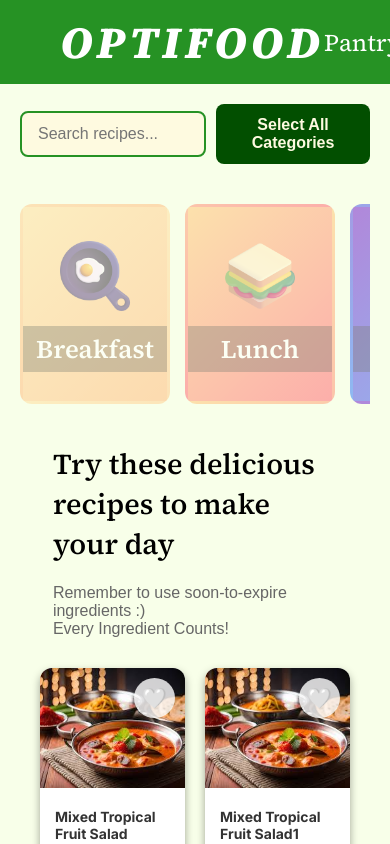
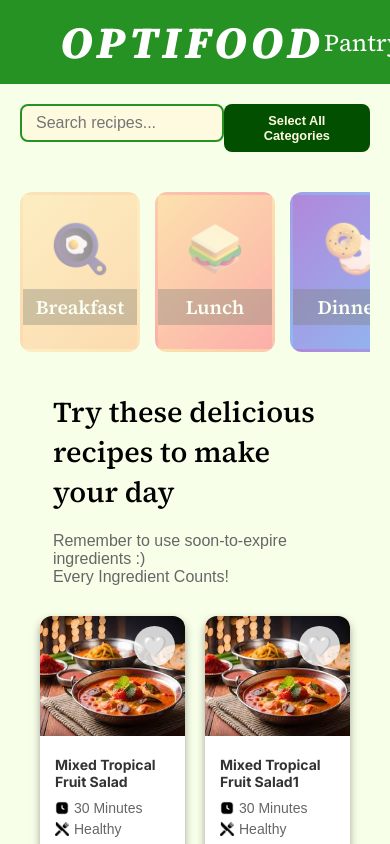
Before and after one commit to IsaacRoSosa/Optifoo, a Next.js app: page /recipes in a window 390 px wide. Built offline with nearby package versions, Linux system fonts and the light colour scheme.

Commit message:
Responsive  Design, Search Bar , Multiple filters

```diff
--- a/src/app/recipes/page.jsx
+++ b/src/app/recipes/page.jsx
@@ -35,7 +35,6 @@ const initialRecipes = [
     ingredients: ['Mango', 'Pineapple', 'Strawberry'],
     instructions: 'Mix all ingredients and serve chilled.',
   },
-  // Otras recetas...
 ];
 
 export default function MainPage() {
--- a/src/styles/categoriesSlider.module.css
+++ b/src/styles/categoriesSlider.module.css
@@ -145,3 +145,20 @@
 .chicken {
   background: linear-gradient(135deg, #FFD86F, #FC6262);
 }
+
+
+@media (max-width: 450px) {
+  .categoryCard {
+    width: 120px;
+    height: 160px;
+  }
+
+  .categoryIcon {
+    width: 60px;
+    height: 60px;
+  }
+
+  .categoryCard p {
+    font-size: 1.2rem;
+  }
+}
--- a/src/styles/recipesPage.module.css
+++ b/src/styles/recipesPage.module.css
@@ -1,12 +1,12 @@
 
-/* Contenedor principal */
+
 .mainPageContainer {
   padding: 20px;
   background-color: var(--background-color);
   min-height: 100vh;
 }
 
-/* Contenedor de búsqueda y botón */
+
 .searchContainer {
   display: flex;
   align-items: center;
@@ -14,7 +14,7 @@
   margin-bottom: 20px;
 }
 
-/* Barra de búsqueda */
+
 .searchBar {
   width: 70%;
   padding: 12px 16px;
@@ -28,14 +28,14 @@
   margin-right: 10px;
 }
 
-/* Efecto en Hover y Focus */
+
 .searchBar:focus,
 .searchBar:hover {
   border-color: var(--secondary-color);
   box-shadow: 0 0 8px var(--recipes);
 }
 
-/* Botón de acción */
+
 .actionButton {
   background-color: var(--green-button);
   color: var(--clear-text);
@@ -48,7 +48,7 @@
   transition: background-color 0.3s ease, transform 0.2s ease;
 }
 
-/* Hover y Active para el botón */
+
 .actionButton:hover {
   background-color: var(--secondary-color);
   transform: scale(1.05);
@@ -57,3 +57,27 @@
 .actionButton:active {
   transform: scale(0.95);
 }
+
+
+@media (max-width: 450px) {
+    .actionButton {
+      padding: 0px 12px;
+      font-size: 0.8rem;
+    }
+
+    .searchBar {
+      width: 60%;
+      padding: 8px 14px;
+      font-size: 1rem;
+    }
+
+    .searchContainer {
+
+      align-items: stretch;
+    }
+
+    .searchBar {
+      margin-bottom: 10px;
+      margin-right: 0;
+    }
+  }
```
